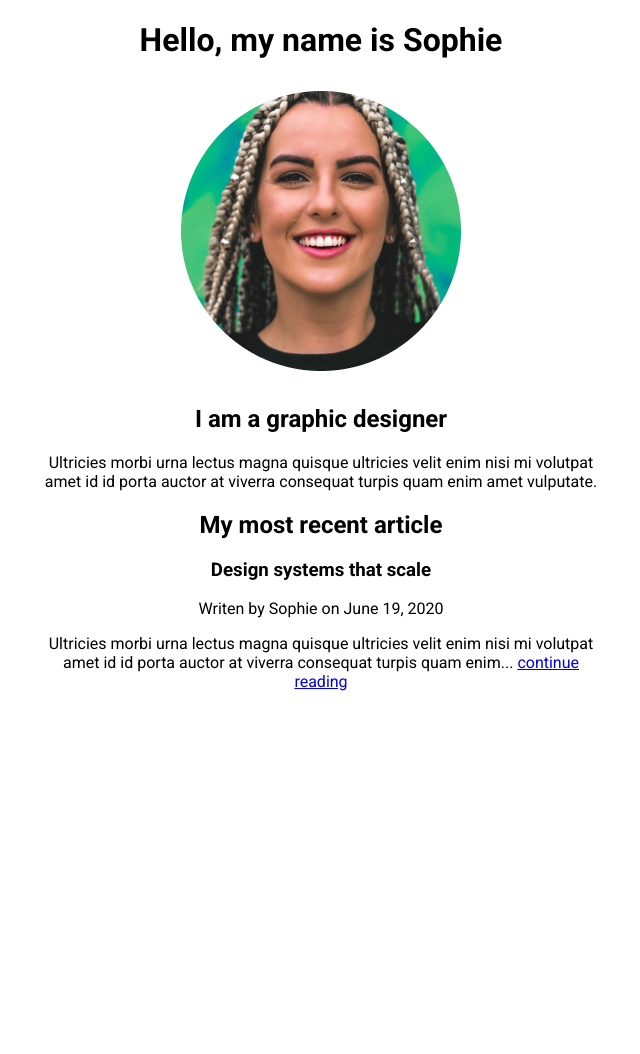
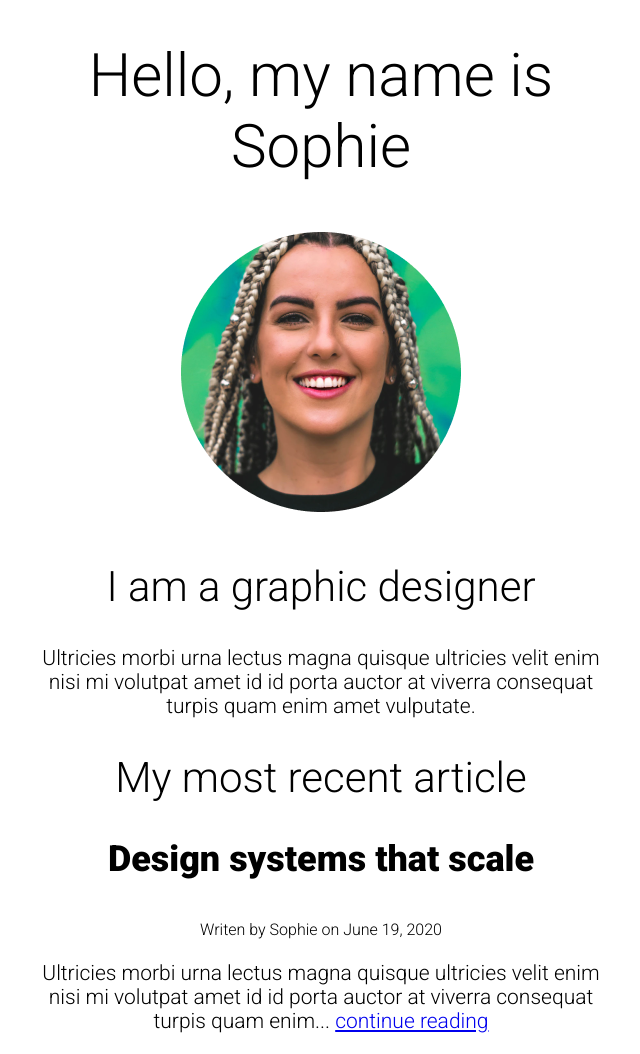
Before and after one commit to jasnmar/scrimba-ecc-challenges, a plain HTML site: page index.html in a window 1280 px wide. Shown: the whole page, without its empty margins (319-959 px from the left). Before the commit the page ends 800 px from the top, so only its background shows below. Drawn offline with Linux system fonts and the light colour scheme.

Commit message:
Challenge 2

```diff
--- a/index.css
+++ b/index.css
@@ -1,6 +1,8 @@
 body, html {
     text-align: center;
-    font-family: Roboto, sans-serif;
+    font-family: 'Roboto', sans-serif;
+    font-size: 21px;
+    font-weight: 300;
 }
 
 .container {
@@ -8,3 +10,18 @@ body, html {
     margin: 0 auto;
 
 }
+
+h1 {
+    font-size: 60px;
+    font-weight: 300;
+}
+h2 {
+    font-size: 42px;
+    font-weight: 300;
+}
+h3 {
+    font-size: 36px;
+}
+small {
+    font-size: 16px;
+}
--- a/index.html
+++ b/index.html
@@ -5,7 +5,7 @@
     <meta name="viewport" content="width=device-width, initial-scale=1.0">
     <link rel="preconnect" href="https://fonts.googleapis.com">
     <link rel="preconnect" href="https://fonts.gstatic.com" crossorigin>
-    <link href="https://fonts.googleapis.com/css2?family=Roboto:ital,wght@0,100;0,300;0,400;0,500;0,700;0,900;1,100;1,300;1,400;1,500;1,700;1,900&display=swap" rel="stylesheet">
+    <link href="https://fonts.googleapis.com/css2?family=Roboto:wght@300;900&display=swap" rel="stylesheet">
     <link rel="stylesheet" href="index.css" />
     <title>HTML & CSS Fundamentals | Challenges</title>
 </head>
@@ -20,7 +20,7 @@
         <h2>My most recent article</h2>
         <article>
             <h3>Design systems that scale</h3>
-            <p>Writen by Sophie on June 19, 2020</p>
+            <small>Writen by Sophie on June 19, 2020</small>
             <p>Ultricies morbi urna lectus magna quisque ultricies velit enim nisi mi volutpat amet id id porta auctor at viverra consequat turpis quam enim... <a href="#">continue reading</a></p>
         </article>
     </div>
```
